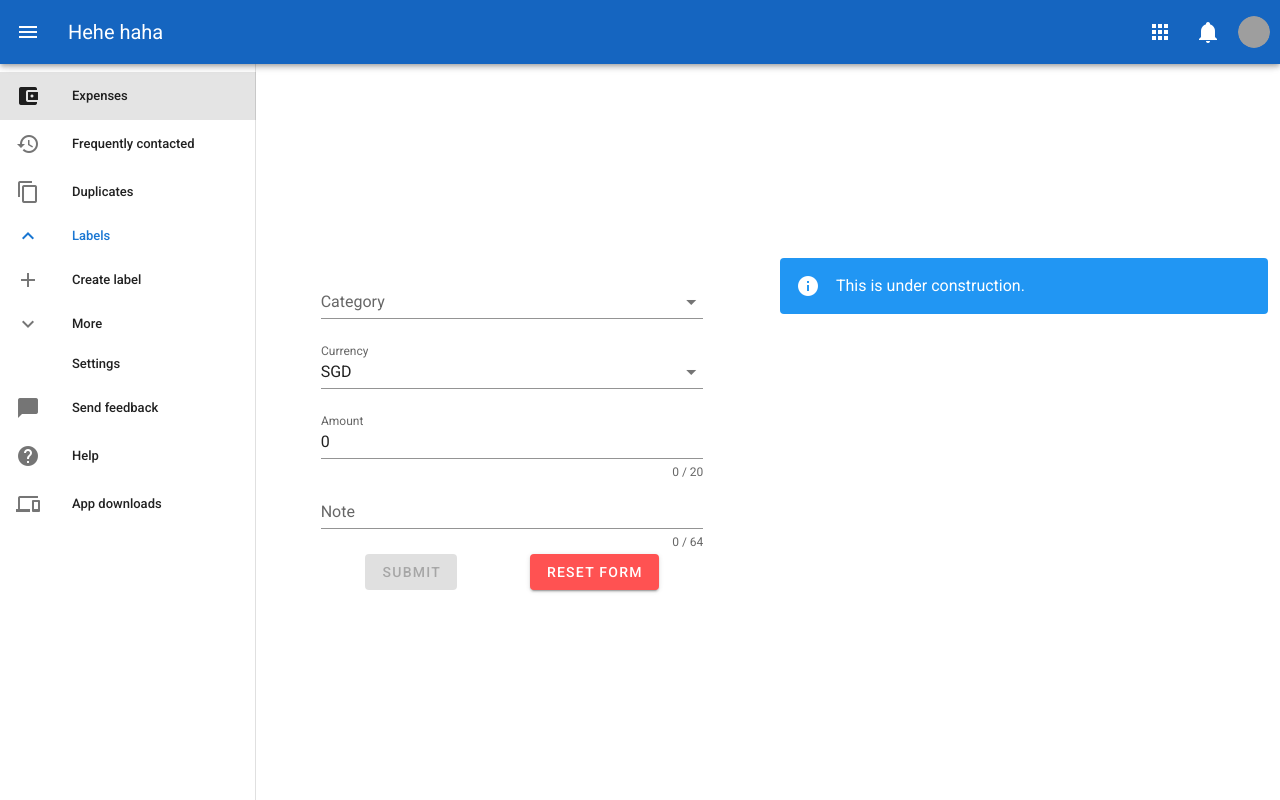
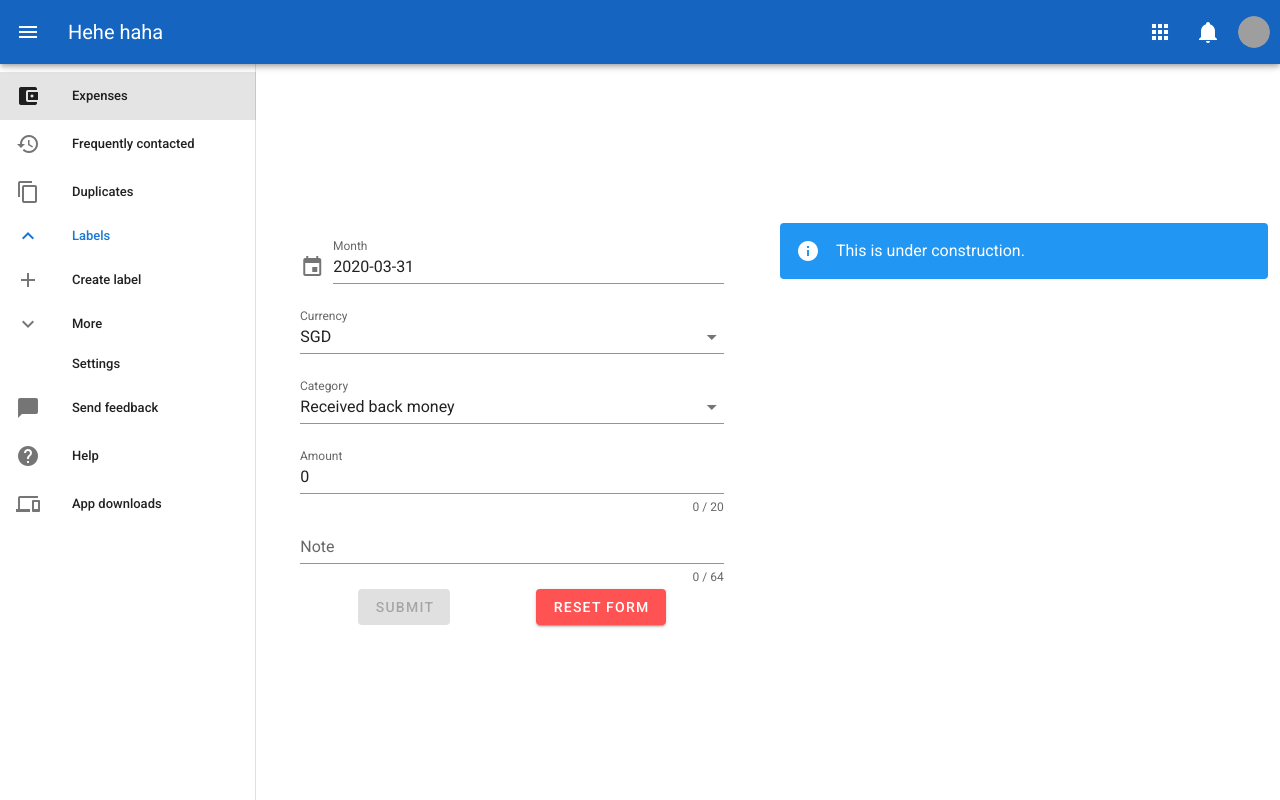
Before and after one commit to bongnv/expenses-old, a Vue app in the folder web/: page /expenses in a window 1280 px wide. Built offline with nearby package versions, Linux system fonts and the light colour scheme; grey boxes are pictures that could not be loaded.

Commit message:
feat: add a date picker

```diff
--- /dev/null
+++ b/web/src/components/DatePicker.vue
@@ -0,0 +1,46 @@
+<template>
+  <v-menu
+    ref="menu"
+    v-model="menu"
+    close-on-content-click
+    transition="scale-transition"
+    offset-y
+    max-width="290px"
+    min-width="290px"
+  >
+    <template v-slot:activator="{ on }">
+      <v-text-field
+        :value="value"
+        @input="update"
+        label="Month"
+        prepend-icon="mdi-calendar"
+        v-on="on"
+        @keyup.enter="onEnter"
+      ></v-text-field>
+    </template>
+    <v-date-picker :value="value" @input="update" no-title scrollable />
+  </v-menu>
+</template>
+
+<script>
+export default {
+  data: () => ({
+    menu: false,
+    modal: false
+  }),
+
+  props: {
+    value: String,
+    default: new Date().toISOString().substr(0, 10)
+  },
+
+  methods: {
+    onEnter() {
+      this.menu = false;
+    },
+    update(newValue) {
+      this.$emit("input", newValue);
+    }
+  }
+};
+</script>
--- a/web/src/components/ExpenseForm.vue
+++ b/web/src/components/ExpenseForm.vue
@@ -1,10 +1,12 @@
 <template>
   <v-container fill-width>
     <v-row align="center" justify="center">
-      <v-col cols="10">
+      <v-col cols="11">
         <v-form ref="form" v-model="valid" :lazy-validation="lazy" class="justify-center">
+          <DatePicker v-model="date" />
+
+          <SimpleDropdown v-model="currency" name="Currency" :items="currencies"></SimpleDropdown>
           <SimpleDropdown v-model="category" name="Category" :items="categories"></SimpleDropdown>
-          <SimpleDropdown v-model="currency" name="Currency" :items="currencies"></SimpleDropdown>
           <v-text-field
             v-model="amount"
             :counter="amountLength"
@@ -37,12 +39,14 @@
 
 <script>
 import SimpleDropdown from "@/components/SimpleDropdown.vue";
+import DatePicker from "@/components/DatePicker.vue";
 import categories from "@/data/categories.json";
 import currencies from "@/data/currencies.json";
 
 // data, amount, category, account, note, currency, category group
 export default {
   data: vm => ({
+    date: new Date().toISOString().substr(0, 10),
     valid: true,
     noteLength: 64,
     note: "",
@@ -50,7 +54,7 @@ export default {
       v =>
         !v ||
         v.length <= vm.noteLength ||
-        "Name must not be more than " + vm.noteLength + " characters"
+        "Note must not be more than " + vm.noteLength + " characters"
     ],
     amount: 0,
     amountLength: 20,
@@ -58,7 +62,7 @@ export default {
       v => !!v || "Amount is required",
       v => v > 0 || "Amount must be valid"
     ],
-    category: "1",
+    category: "",
     currency: "SGD",
     categories,
     currencies,
@@ -66,7 +70,8 @@ export default {
   }),
 
   components: {
-    SimpleDropdown
+    SimpleDropdown,
+    DatePicker
   },
 
   methods: {
```
